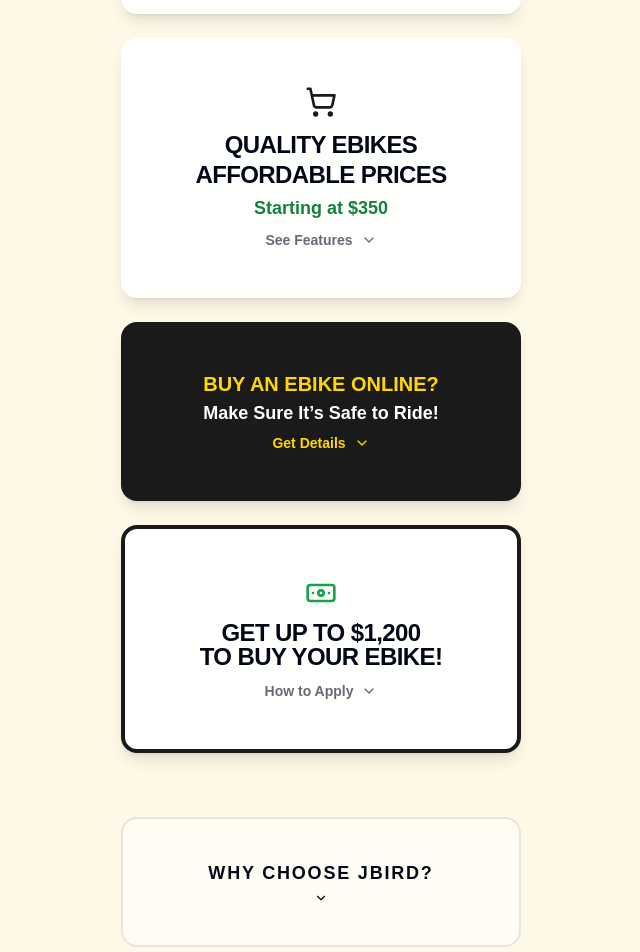
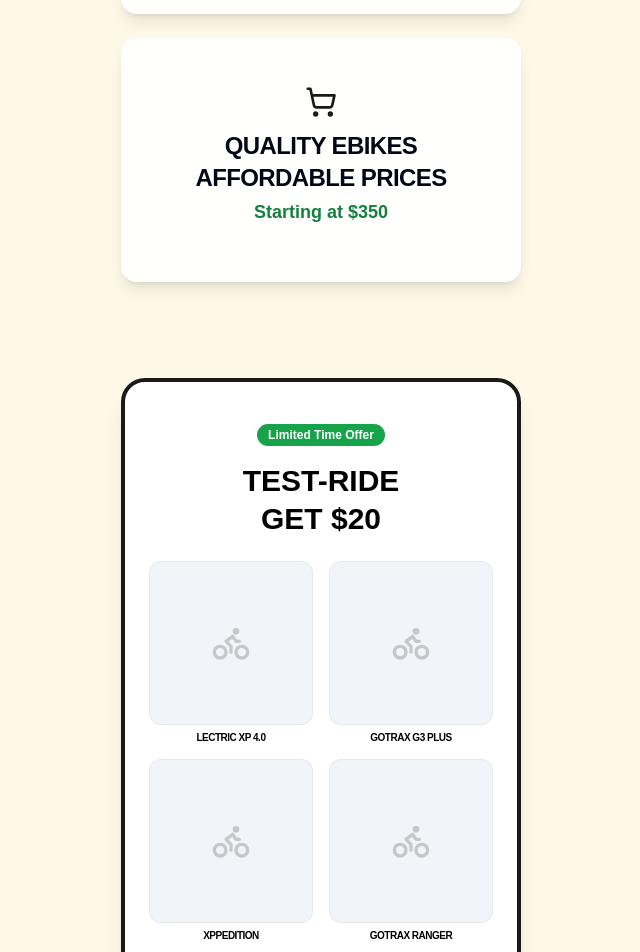
Before and after one commit to Forkastr/jbird-bikes, a Next.js app: page / in a window 1280 px wide. Shown: the part 796-1748 px from the top of the page, without its empty margins (319-959 px from the left). Built offline with nearby package versions, Linux system fonts and the light colour scheme; a web font is replaced by a local one.

Commit message:
Update page.tsx

```diff
--- a/src/app/page.tsx
+++ b/src/app/page.tsx
@@ -11,14 +11,12 @@
     @font-face {
       font-family: 'Bugaki';
       src: url('https://fonts.cdnfonts.com/s/93123/Bugaki.woff') format('woff');
-      font-weight: normal;
-      font-style: normal;
-      font-display: swap;
+      font-weight: normal; font-style: normal; font-display: swap;
     }
-
-    body, html, .min-h-screen {
+    .jbird-brand-wrapper {
       background-color: #FEF9E7 !important;
       font-family: 'Bugaki', sans-serif !important;
+      min-height: 100vh;
     }
   `}} />
 );
@@ -34,38 +32,21 @@
   );
 
   return (
-    <div className="min-h-screen pb-24">
+    <div className="jbird-brand-wrapper pb-24">
       <BugakiFont />
       <main className="flex flex-col items-center justify-center px-6 py-12 text-center max-w-md mx-auto">
         <div className="mb-8 w-full flex justify-center px-2">
-  <img
-    src="/JBird Bikes Front.jpg"
-    alt="JBird Bikes Front"
-    className="w-full max-w-sm h-64 object-cover rounded-2xl shadow-2xl border-4 border-white/30"
-  />
+          <img src="/JBird Bikes Front.jpg" alt="JBird Bikes Front" className="w-full max-w-sm h-64 object-cover rounded-2xl shadow-2xl border-4 border-white/30" />
         </div>
+        <h1 className="text-4xl font-black uppercase tracking-tighter mb-2 leading-none">JBird Bikes</h1>
+        <p className="text-xl font-medium italic mb-6 opacity-90 leading-tight">Sales & Service <br /> On the Lafitte Greenway</p>
 
-        <h1 className="text-4xl font-black uppercase tracking-tighter mb-2 leading-none">
-          JBird Bikes
-        </h1>
-
-        <p className="text-xl font-medium italic mb-6 opacity-90 leading-tight">
-  Sales & Service <br />
-  On the Lafitte Greenway
-</p>
-
-{/* PHONE BOX */}
-<a
-  href="tel:5045216997"
-  className="mb-10 inline-block bg-[#1A1A1A] text-[#FFD700] px-8 py-4 rounded-xl shadow-lg transform active:scale-95 transition-transform"
->
+        <a href="tel:5045216997" className="mb-10 inline-block bg-[#1A1A1A] text-[#FFD700] px-8 py-4 rounded-xl shadow-lg transform active:scale-95 transition-transform">
           <p className="text-xs font-black uppercase tracking-widest mb-1">Call / Text</p>
           <p className="text-2xl font-black">(504) 521-6997</p>
         </a>
 
         <div className="space-y-6 w-full mb-12">
-
-          {/* 1. REPAIRS & MAINTENANCE */}
           <Card className="bg-white/95 border-none shadow-lg overflow-hidden">
             <CardContent className="p-0">
               <div className="p-6 text-center cursor-pointer" onClick={() => toggle('service')}>
@@ -78,24 +59,14 @@
                 </div>
               </div>
               {expanded === 'service' && (
-                <div className="px-6 pb-6 text-left border-t border-black/5 pt-6 animate-in slide-in-from-top-2">
-                  <p className="text-xl font-black mb-4 leading-tight">
-  We Repair & Maintain <br />
-  <span className="text-blue-700">All Bicycles and eBikes.</span>
-</p>
+                <div className="px-6 pb-6 text-left border-t border-black/5 pt-6">
+                  <p className="text-xl font-black mb-4 leading-tight">We Repair & Maintain <br /><span className="text-blue-700">All Bicycles and eBikes.</span></p>
                   <div className="space-y-3 mb-4 text-lg">
                     <div className="flex justify-between items-center border-b border-black/5 pb-2">
-                      <span className="font-bold">Single Repair</span>
-                      <span className="font-black">$65 + parts</span>
+                      <span className="font-bold">Flat Tire</span><span className="font-black">$30 + parts</span>
                     </div>
                     <div className="flex justify-between items-center border-b border-black/5 pb-2">
-                      <span className="font-bold">Flat Tire</span>
-                      <span className="font-black">$30 + parts</span>
-                    </div>
-                    <div className="flex justify-between items-center border-b border-black/5 pb-2">
-                      <span className="font-bold">Full Tune-Up</span>
-                      <span className="font-black">$95</span>
-                      <span className="font-bold">Other Services Available</span>
+                      <span className="font-bold">Full Tune-Up</span><span className="font-black">$95</span>
                     </div>
                   </div>
                   <ContactButton />
@@ -104,112 +75,19 @@
             </CardContent>
           </Card>
 
-          {/* 2. QUALITY EBIKES */}
           <Card className="bg-white/95 border-none shadow-lg overflow-hidden">
             <CardContent className="p-0">
               <div className="p-6 text-center cursor-pointer" onClick={() => toggle('sales')}>
                 <ShoppingCart className="mx-auto mb-3 text-[#1A1A1A]" size={32} />
-                <h2 className="text-2xl font-black uppercase tracking-tight mb-1 leading-tight">
-  Quality eBikes <br />
-  Affordable Prices
-</h2>
+                <h2 className="text-2xl font-black uppercase tracking-tight mb-1">Quality eBikes <br /> Affordable Prices</h2>
                 <p className="text-lg font-bold text-green-700 mb-2">Starting at $350</p>
-                <div className="flex items-center justify-center gap-2 text-sm font-bold opacity-60">
-                  <span>See Features</span>
-                  {expanded === 'sales' ? <ChevronUp size={16} /> : <ChevronDown size={16} />}
-                </div>
               </div>
               {expanded === 'sales' && (
-                <div className="px-6 pb-6 text-left border-t border-black/5 pt-6 animate-in slide-in-from-top-2">
+                <div className="px-6 pb-6 text-left border-t border-black/5 pt-6">
                    <ul className="space-y-3 mb-4 text-lg font-bold leading-tight">
                     <li>Financing Available</li>
                     <li>Ready to Ride</li>
-                    <li>Our Exclusive JBird Build</li>
-                    <li>UL Listed</li>
-                    <li>Many Extra Features Included</li>
-                    <li>Professional Service & Maintenance</li>
-                  </ul>
-                  <ContactButton />
-                </div>
-              )}
-            </CardContent>
-          </Card>
-
-          {/* 3. ASSEMBLY CARD */}
-          <Card className="bg-[#1A1A1A] text-white border-none shadow-lg overflow-hidden">
-            <CardContent className="p-0">
-              <div className="p-6 text-center cursor-pointer" onClick={() => toggle('assembly')}>
-              <h2 className="text-xl font-black uppercase mb-1 text-[#FFD700]">Buy an eBike Online?</h2>
-<p className="text-lg font-bold leading-tight">Make Sure It’s Safe to Ride!</p>
-                <div className="flex items-center justify-center gap-2 text-sm font-bold text-[#FFD700] mt-2">
-                  <span>Get Details</span>
-                  {expanded === 'assembly' ? <ChevronUp size={16} /> : <ChevronDown size={16} />}
-                </div>
-              </div>
-              {expanded === 'assembly' && (
-                <div className="px-6 pb-6 text-left border-t border-white/10 pt-6">
-                  <p className="text-xl font-black mb-4 text-[#FFD700]">Full Assembly: $135</p>
-                  <ul className="space-y-3 mb-6 text-lg font-bold">
-  <li>• Professional Assembly</li>
-  <li>• Extra Features Included</li>
-  <li>• Full Safety Inspection</li>
-</ul>
-                  <Button className="w-full bg-[#FFD700] text-[#1A1A1A] font-black uppercase py-5">Contact Us</Button>
-                </div>
-              )}
-            </CardContent>
-          </Card>
-
-          {/* 4. INCENTIVE CARD (FIXED TEXT) */}
-          <Card className="bg-white/95 border-4 border-[#1A1A1A] shadow-lg overflow-hidden">
-            <CardContent className="p-0">
-              <div className="p-6 text-center cursor-pointer" onClick={() => toggle('nola')}>
-                <Banknote className="mx-auto mb-3 text-green-600" size={32} />
-                <h2 className="text-2xl font-black uppercase tracking-tight mb-1 leading-none">Get Up to $1,200 <br />To Buy Your eBike!</h2>
-                <div className="flex items-center justify-center gap-2 text-sm font-bold opacity-60 mt-3">
-                  <span>How to Apply</span>
-                  {expanded === 'nola' ? <ChevronUp size={16} /> : <ChevronDown size={16} />}
-                </div>
-              </div>
-              {expanded === 'nola' && (
-                <div className="px-6 pb-6 text-left border-t border-black/5 pt-6 animate-in slide-in-from-top-2">
-                  <div className="bg-[#1A1A1A] text-white p-3 rounded mb-4 text-center">
-                    <p className="text-xs font-black uppercase tracking-widest opacity-70">Official Retailer</p>
-                    <p className="text-xl font-black uppercase text-[#FFD700]">NOLA eBike Incentive Program</p>
-                  </div>
-                  <ul className="space-y-3 mb-6 text-lg font-bold">
-                    <li>Availability is Limited — First Come, First Served</li>
-                    <li>Register Now for the City Program</li>
-                    <li>We Handle All the Paperwork for You</li>
-                  </ul>
-                  <ContactButton />
-                </div>
-              )}
-            </CardContent>
-          </Card>
-
-        </div>
-
-        {/* WHY CHOOSE JBIRD (10-POINT GUARANTEE) */}
-        <div className="w-full mt-4">
-          <Card className="bg-white/50 border-2 border-[#1A1A1A]/10 shadow-none overflow-hidden">
-            <CardContent className="p-0">
-              <div className="p-4 cursor-pointer" onClick={() => toggle('why')}>
-                <h3 className="text-lg font-black uppercase tracking-widest">Why Choose JBird?</h3>
-                <div className="flex justify-center mt-1">
-                  {expanded === 'why' ? <ChevronUp size={14} /> : <ChevronDown size={14} />}
-                </div>
-              </div>
-              {expanded === 'why' && (
-                <div className="px-6 pb-6 text-left border-t border-black/10 pt-6 animate-in slide-in-from-top-2">
-                  <p className="text-md font-black uppercase tracking-widest mb-4 text-center text-blue-700">Our 10-Point Quality Guarantee:</p>
-                  <ul className="grid grid-cols-1 gap-3 mb-6 text-lg font-bold">
-                    <li className="flex items-center gap-2"><ShieldCheck size={20} className="text-blue-600" /> Full Safety Inspection</li>
-                    <li className="flex items-center gap-2"><ShieldCheck size={20} className="text-blue-600" /> Brake Calibration</li>
-                    <li className="flex items-center gap-2"><ShieldCheck size={20} className="text-blue-600" /> Drivetrain Tuning</li>
-                    <li className="flex items-center gap-2"><ShieldCheck size={20} className="text-blue-600" /> Battery Street Test</li>
-                    <li className="flex items-center gap-2"><ShieldCheck size={20} className="text-blue-600" /> Test Ride Verified</li>
-                    <li className="flex items-center gap-2 opacity-60 italic">and more...</li>
+                    <li>UL Listed Safety Standards</li>
                   </ul>
                   <ContactButton />
                 </div>
@@ -218,13 +96,11 @@
           </Card>
         </div>
 
-        {/* TEST RIDE SECTION */}
         <section className="w-full py-10 px-6 bg-white rounded-3xl shadow-xl text-center border-4 border-[#1A1A1A] mt-12">
           <Badge className="bg-green-600 text-white mb-4 animate-pulse">Limited Time Offer</Badge>
           <h2 className="text-3xl font-black uppercase mb-2 leading-tight">Test-Ride <br /> Get $20</h2>
-          <p className="text-sm font-bold opacity-70 mb-8 italic">Toward any service or accessory.</p>
-          <div className="grid grid-cols-2 gap-4 mb-8">
-            {["XPeak 2.0", "Alpine Fat Tire", "XPpedition", "Gotrax Ranger"].map((name, i) => (
+          <div className="grid grid-cols-2 gap-4 mb-8 mt-6">
+            {["Lectric XP 4.0", "Gotrax G3 Plus", "XPpedition", "Gotrax Ranger"].map((name, i) => (
               <div key={i} className="flex flex-col items-center">
                 <div className="w-full aspect-square bg-slate-100 rounded-xl mb-2 flex items-center justify-center border border-black/5">
                   <Bike className="opacity-20 text-[#1A1A1A]" size={40} />
@@ -233,34 +109,20 @@
               </div>
             ))}
           </div>
-          <Button className="w-full py-8 text-2xl font-black uppercase bg-green-600 text-white shadow-lg active:scale-95 transition-all">
-            Claim It!
-          </Button>
+          <Button className="w-full py-8 text-2xl font-black uppercase bg-green-600 text-white shadow-lg">Claim It!</Button>
         </section>
-{/* MAP SECTION */}
+
         <section className="w-full mt-12 rounded-3xl overflow-hidden shadow-2xl border-4 border-[#1A1A1A]">
           <iframe
-          src="https://www.google.com/maps/embed?pb=!1m18!1m12!1m3!1d3456.635!2d-90.088194!3d29.961139!2m3!1f0!2f0!3f0!3m2!1i1024!2i768!4f13.1!3m3!1m2!1s0x8620af0f8b809d43%3A0x7d6c62c938d67287!2sJBird%20Bikes!5e0!3m2!1sen!2sus!4v1713295800000!5m2!1sen!2sus"
-          width="100%"
-          height="300"
-          style={{ border: 0 }}
-          allowFullScreen={true}
-          loading="lazy"
-          referrerPolicy="no-referrer-when-downgrade"
-        ></iframe>
+            src="https://www.google.com/maps/embed?pb=!1m18!1m12!1m3!1d3456.6354673322!2d-90.088194!3d29.961139!2m3!1f0!2f0!3f0!3m2!1i1024!2i768!4f13.1!3m3!1m2!1s0x8620af0f8b809d43%3A0x7d6c62c938d67287!2sJBird%20Bikes!5e0!3m2!1sen!2sus!4v1713295800000!5m2!1sen!2sus"
+            width="100%" height="300" style={{ border: 0 }} allowFullScreen={true} loading="lazy" referrerPolicy="no-referrer-when-downgrade">
+          </iframe>
         </section>
 
-        {/* FOOTER */}
         <footer className="mt-16 pb-8 flex flex-col items-center">
-          <div className="flex items-center gap-2 font-black text-xl mb-2">
-            <MapPin size={24} />
-            <span>2336 St. Louis Street</span>
-          </div>
-          <p className="text-[10px] font-black bg-[#1A1A1A] text-[#FFD700] px-4 py-1 rounded-full uppercase tracking-widest">
-            Directly on the Lafitte Greenway
-          </p>
+          <div className="flex items-center gap-2 font-black text-xl mb-2"><MapPin size={24} /><span>2336 St. Louis Street</span></div>
+          <p className="text-[10px] font-black bg-[#1A1A1A] text-[#FFD700] px-4 py-1 rounded-full uppercase tracking-widest">Directly on the Lafitte Greenway</p>
         </footer>
-
       </main>
     </div>
   );
```
Lines whose indentation alone changed are shown as unchanged.
